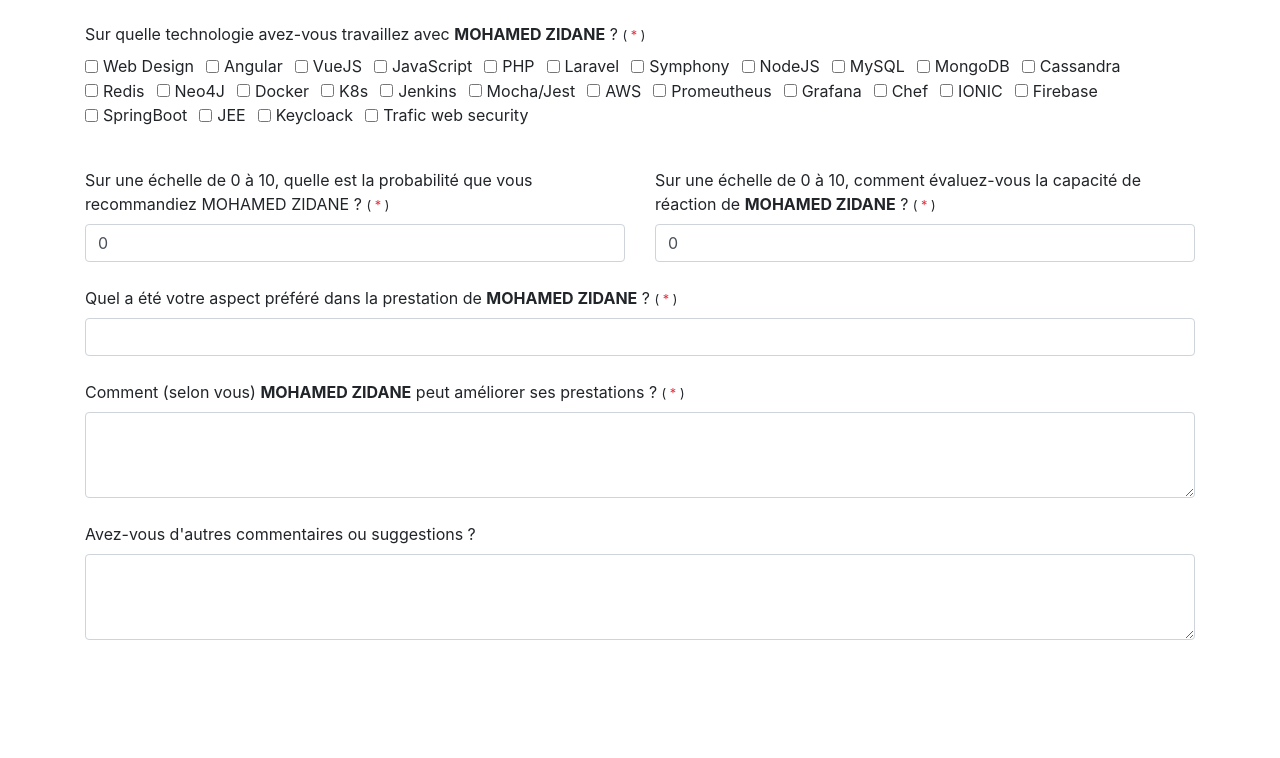
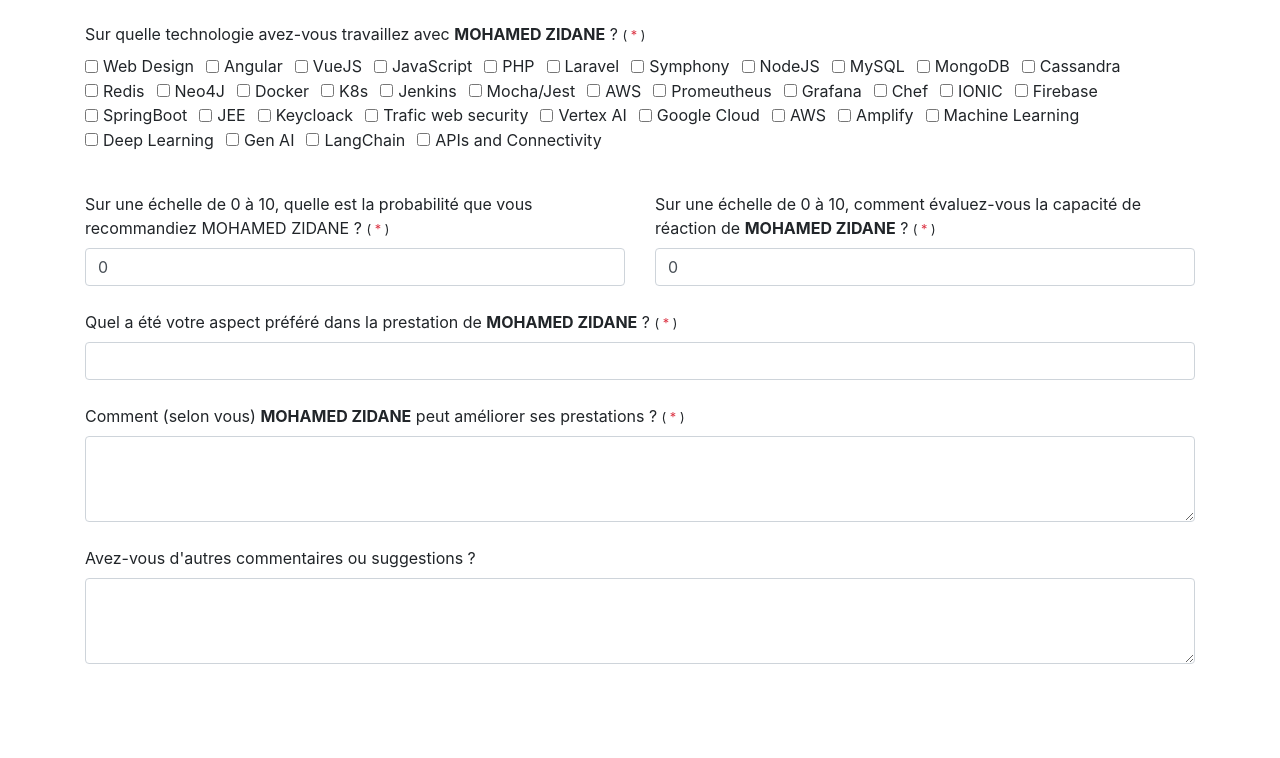
Before and after one commit to ProfZidane/satisfaction-form, an Angular app: page / in a window 1280 px wide. Shown: the part 1088-1846 px from the top of the page. Built offline with nearby package versions, Linux system fonts and the light colour scheme.

Commit message:
Add some techs

```diff
--- a/src/app/pages/forms/forms.component.html
+++ b/src/app/pages/forms/forms.component.html
@@ -43,6 +43,7 @@
                       <option value="développement web">Développement web</option>
                       <option value="développement mobile">Développement mobile</option>
                       <option value="sécurité web">Sécurité web</option>
+                      <option value="Data science">Data science</option>
                       <option value="lead IT">Lead IT</option>
                       <option value="formation">Formation</option>
                     </select>
@@ -54,6 +55,7 @@
                       <option value="cdd cdi">CDD / CDI</option>
                       <option value="freelance">Freelance</option>
                       <option value="stage">Stage</option>
+                      <option value="alternance">Alternance</option>
                     </select>
                 </div>
                 <div class="col-md-6 mb-4">
@@ -178,6 +180,42 @@
                             <input class="form-check-input" type="checkbox" id="inlineCheckbox1" value="Trafic web security" name="p" (change)="onChecked($event)">
                             <label class="form-check-label" for="inlineCheckbox1">Trafic web security</label>
                           </div>
+                          <div class="form-check form-check-inline">
+                            <input class="form-check-input" type="checkbox" id="inlineCheckbox1" value="Vertex AI" name="p" (change)="onChecked($event)">
+                            <label class="form-check-label" for="inlineCheckbox1">Vertex AI</label>
+                          </div>
+                          <div class="form-check form-check-inline">
+                            <input class="form-check-input" type="checkbox" id="inlineCheckbox1" value="Google Cloud" name="p" (change)="onChecked($event)">
+                            <label class="form-check-label" for="inlineCheckbox1">Google Cloud</label>
+                          </div>
+                          <div class="form-check form-check-inline">
+                            <input class="form-check-input" type="checkbox" id="inlineCheckbox1" value="AWS" name="p" (change)="onChecked($event)">
+                            <label class="form-check-label" for="inlineCheckbox1">AWS</label>
+                          </div>
+                          <div class="form-check form-check-inline">
+                            <input class="form-check-input" type="checkbox" id="inlineCheckbox1" value="Amplify" name="p" (change)="onChecked($event)">
+                            <label class="form-check-label" for="inlineCheckbox1">Amplify</label>
+                          </div>
+                          <div class="form-check form-check-inline">
+                            <input class="form-check-input" type="checkbox" id="inlineCheckbox1" value="Deep Learning" name="p" (change)="onChecked($event)">
+                            <label class="form-check-label" for="inlineCheckbox1">Machine Learning</label>
+                          </div>
+                          <div class="form-check form-check-inline">
+                            <input class="form-check-input" type="checkbox" id="inlineCheckbox1" value="Deep Learning" name="p" (change)="onChecked($event)">
+                            <label class="form-check-label" for="inlineCheckbox1">Deep Learning</label>
+                          </div>
+                          <div class="form-check form-check-inline">
+                            <input class="form-check-input" type="checkbox" id="inlineCheckbox1" value="Gen AI" name="p" (change)="onChecked($event)">
+                            <label class="form-check-label" for="inlineCheckbox1">Gen AI</label>
+                          </div>
+                          <div class="form-check form-check-inline">
+                            <input class="form-check-input" type="checkbox" id="inlineCheckbox1" value="LangChain" name="p" (change)="onChecked($event)">
+                            <label class="form-check-label" for="inlineCheckbox1">LangChain</label>
+                          </div>
+                          <div class="form-check form-check-inline">
+                            <input class="form-check-input" type="checkbox" id="inlineCheckbox1" value="API and Connectivity" name="p" (change)="onChecked($event)">
+                            <label class="form-check-label" for="inlineCheckbox1">APIs and Connectivity</label>
+                          </div>
 
                     </div>
                 </div>
@@ -227,13 +265,13 @@
     <div class="container">
         <div class="row">
             <div class="col-md-4">
-                <small>Copyright ©2022 All rights reserved | by MZ</small>
+                <small>Copyright ©2022 All rights reserved | by <a href="https://portfolio-personnal.vercel.app">MZ</a></small>
             </div>
             <div class="col-md-4">
 
             </div>
             <div class="col-md-4">
-                <small style="float: right;">madazada0@gmail.com / +216 51814058
+                <small style="float: right;">madazada0@gmail.com / +216 51814058 / +33 0623764067
                 </small>
             </div>
         </div>
```
